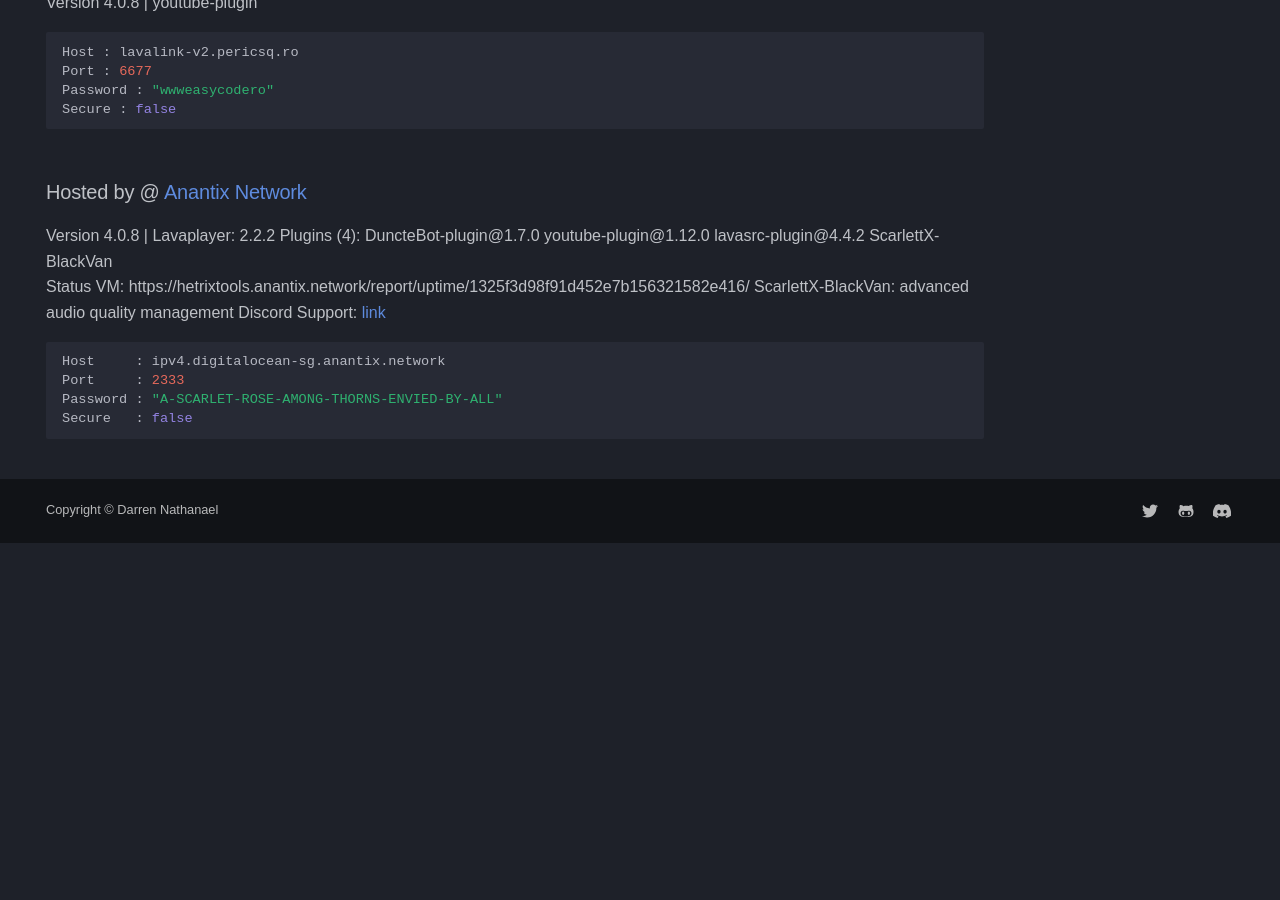
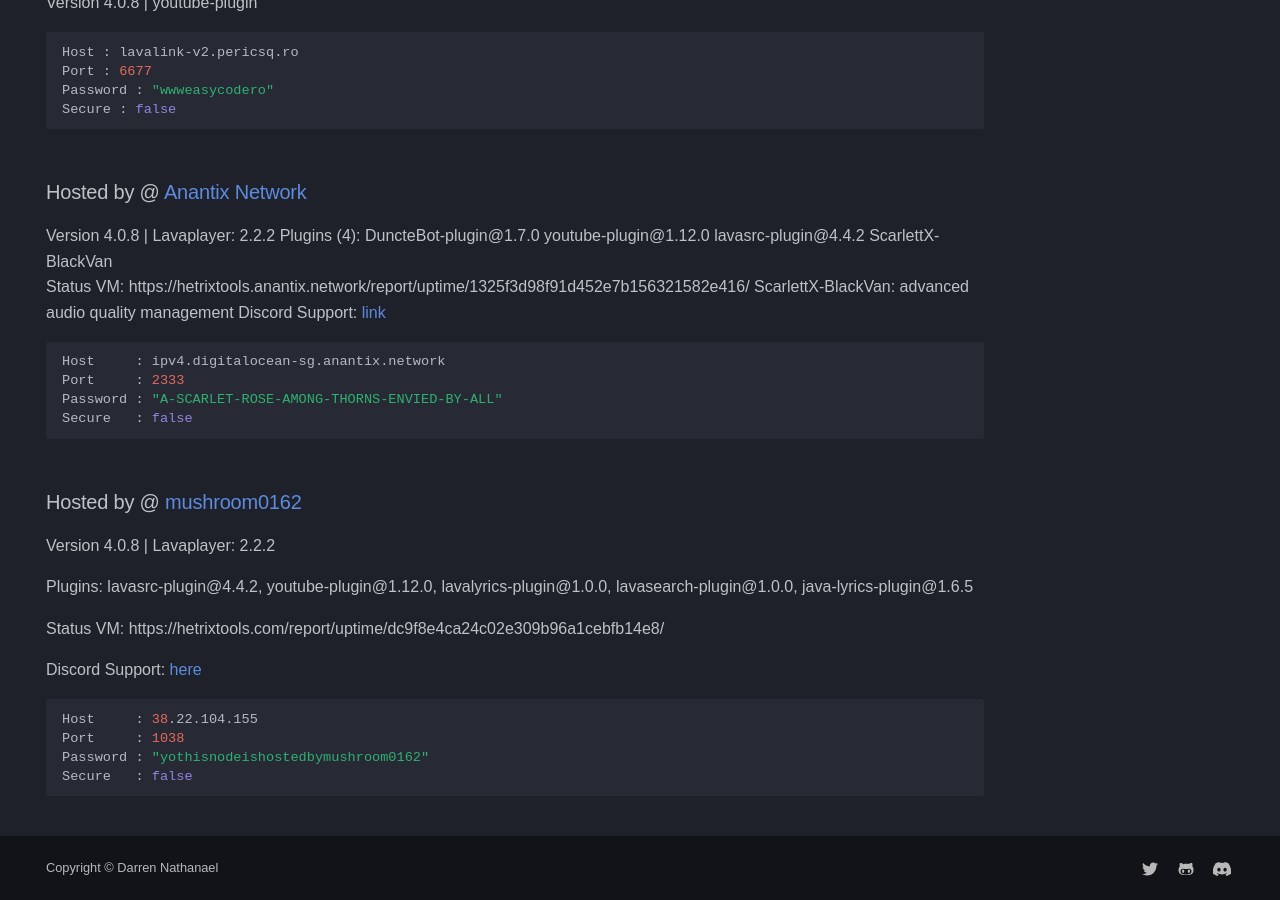
Before and after one commit to DarrenOfficial/lavalink-list, an MkDocs documentation site: the page built from docs/NoSSL/lavalink-without-ssl.md, in a window 1280 px wide and 900 px high, scrolled down 3660 px. Built offline with MkDocs 1.6.1 and Material for MkDocs 9.7.7, drawn with Linux system fonts in a browser that asks for light colours; some web fonts are replaced; comment, search, counter and statistics services are not loaded; a style sheet for code colours, icons or effects is not loaded; before the commit the page ends 4203 px from its top, so only the background shows below that; some of the changed text lies outside the part shown.

Commit message:
Update lavalink-without-ssl.md

````diff
--- a/docs/NoSSL/lavalink-without-ssl.md
+++ b/docs/NoSSL/lavalink-without-ssl.md
@@ -181,3 +181,18 @@ Port     : 2333
 Password : "A-SCARLET-ROSE-AMONG-THORNS-ENVIED-BY-ALL"
 Secure   : false
 ```
+
+### Hosted by @ [mushroom0162](https://discord.com/users/1053363102017662976)
+Version 4.0.8 | Lavaplayer: 2.2.2
+
+Plugins: lavasrc-plugin@4.4.2, youtube-plugin@1.12.0, lavalyrics-plugin@1.0.0, lavasearch-plugin@1.0.0, java-lyrics-plugin@1.6.5
+
+Status VM: https://hetrixtools.com/report/uptime/dc9f8e4ca24c02e309b96a1cebfb14e8/
+
+Discord Support: [here](https://discord.gg/K4CVv84VBC)
+```bash
+Host     : 38.22.104.155
+Port     : 1038
+Password : "yothisnodeishostedbymushroom0162"
+Secure   : false
+```
````
